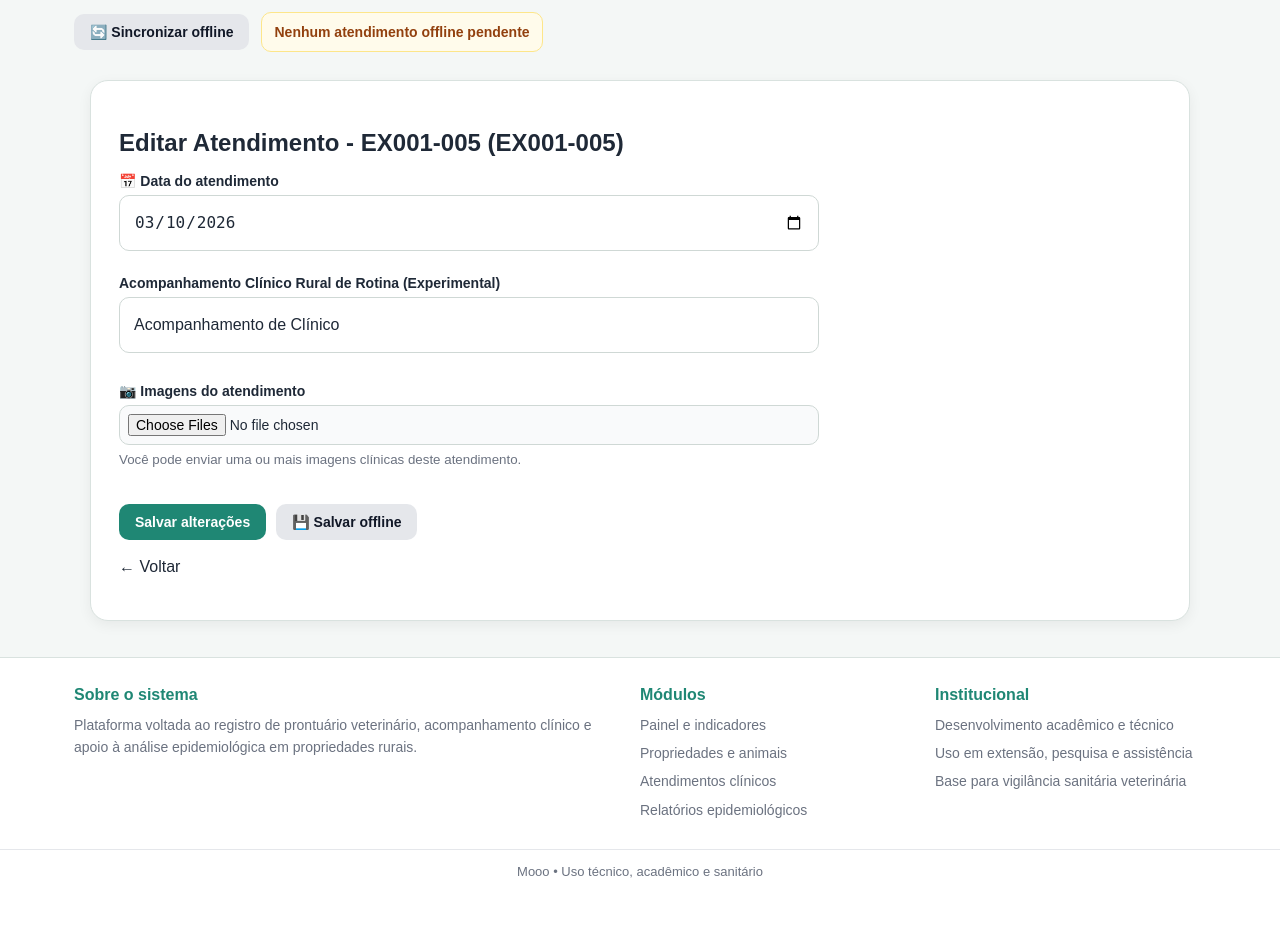
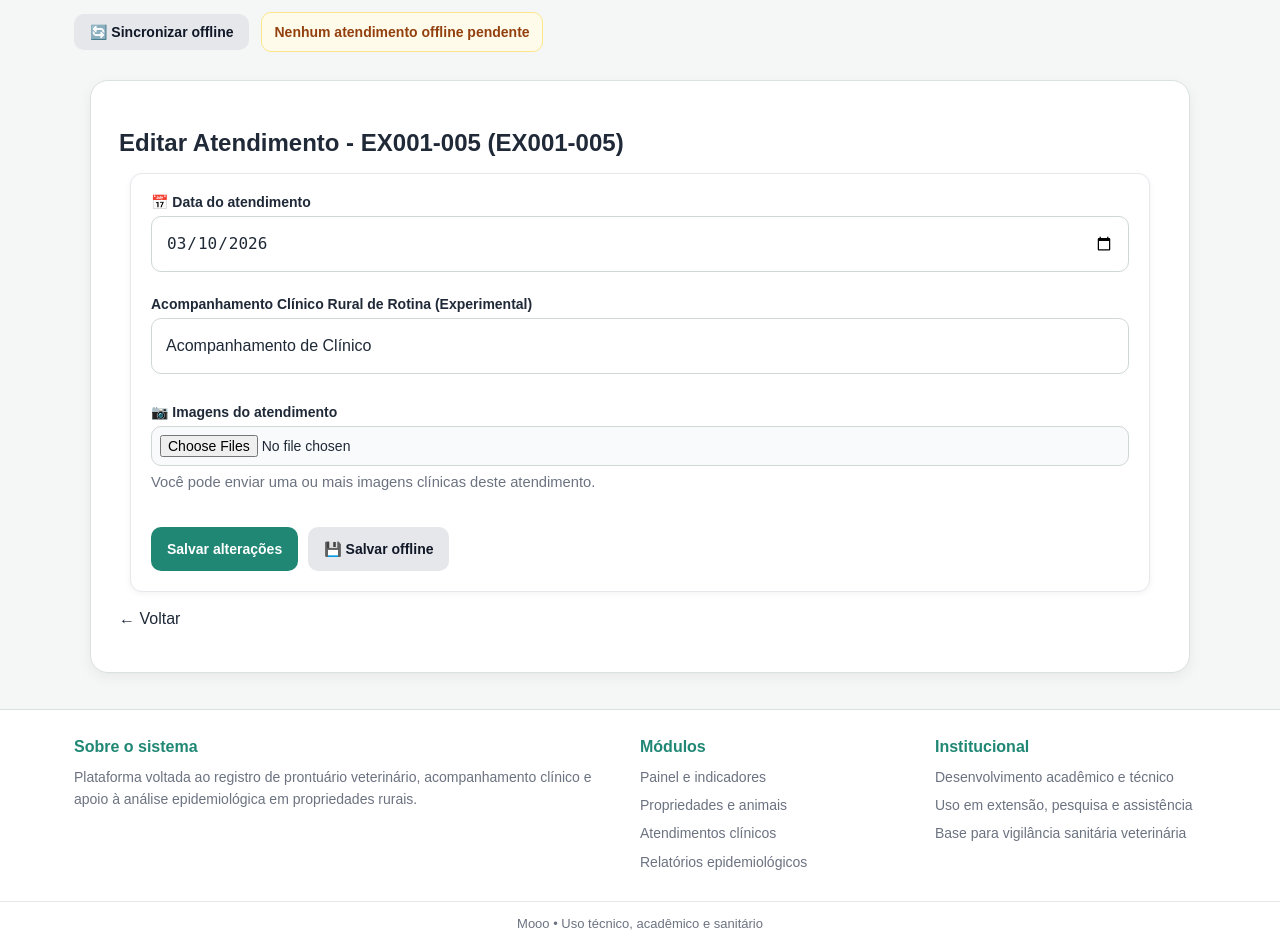
Before and after one commit to glauciocassiano-star/plataforma-relatorios, a Flask app: page /atendimento/1/editar in a window 1280 px wide. Shown: the part 155-1100 px from the top of the page. Before the commit the page ends 1033 px from the top, so only its background shows below. Run offline with Flask 3, Linux system fonts and the light colour scheme; a user stored in the database is signed in.

Commit message:
ajuste layout

```diff
--- a/app/templates/atendimento_novo.html
+++ b/app/templates/atendimento_novo.html
@@ -11,6 +11,25 @@
 {% block content %}
 
 <style>
+  .atendimento-form-card {
+    display: grid;
+    gap: 14px;
+    max-width: 1020px;
+    width: 100%;
+    margin: 0 auto;
+    padding: 20px;
+    border: 1px solid #e5e7eb;
+    border-radius: 12px;
+    background: #ffffff;
+    box-shadow: 0 2px 6px rgba(0, 0, 0, 0.05);
+    box-sizing: border-box;
+  }
+
+  .form-field {
+    display: grid;
+    gap: 6px;
+  }
+
   .campo-padrao {
     min-height: 56px;
     padding: 12px 14px;
@@ -25,14 +44,54 @@
     appearance: none;
   }
 
+  textarea.campo-padrao {
+    min-height: 120px;
+    resize: vertical;
+  }
+
   input[type="date"].campo-padrao {
     display: block;
   }
 
+  .checkbox-field {
+    display: flex;
+    align-items: center;
+    gap: 8px;
+    margin-top: 8px;
+  }
+
+  .form-help {
+    color: #6b7280;
+    font-size: 0.92rem;
+    line-height: 1.5;
+  }
+
+  .atendimento-form-acoes {
+    display: flex;
+    gap: 10px;
+    flex-wrap: wrap;
+    margin-top: 18px;
+  }
+
+  .atendimento-form-acoes .btn,
+  .atendimento-form-acoes button {
+    min-height: 44px;
+  }
+
   @media (max-width: 1020px) {
+    .atendimento-form-card {
+      max-width: 100%;
+    }
+  }
+
+  @media (max-width: 768px) {
+    .atendimento-form-card {
+      padding: 14px;
+    }
+
     .atendimento-form-acoes {
       flex-direction: column;
-      align-items: stretch !important;
+      align-items: stretch;
     }
 
     .atendimento-form-acoes .btn,
@@ -50,7 +109,7 @@
   {% endif %}
 </h2>
 
-<form method="POST" enctype="multipart/form-data" class="form-layout" id="formAtendimento">
+<form method="POST" enctype="multipart/form-data" class="atendimento-form-card" id="formAtendimento">
 
   <!-- BLOCO: DATA -->
   <div class="form-field">
@@ -68,7 +127,7 @@
   <!-- BLOCO: CAMPOS DINÂMICOS -->
   {% for c in campos %}
     {% if c.tipo == "checkbox" %}
-      <div class="checkbox-field" style="margin-top:8px;">
+      <div class="checkbox-field">
         <input
           type="checkbox"
           name="{{ c.nome_chave }}"
@@ -90,7 +149,6 @@
             name="{{ c.nome_chave }}"
             id="{{ c.nome_chave }}"
             {% if c.obrigatorio %}required{% endif %}
-            style="min-height:120px;"
           >{{ atendimento.dados.get(c.nome_chave, '') if modo_edicao and atendimento and atendimento.dados else '' }}</textarea>
 
         {% elif c.tipo == "number" %}
@@ -164,7 +222,7 @@
   </div>
 
   <!-- BLOCO: AÇÕES -->
-  <div class="form-actions atendimento-form-acoes" style="margin-top:18px;">
+  <div class="form-actions atendimento-form-acoes">
     <button type="submit">
       {% if modo_edicao %}
         Salvar alterações
```
